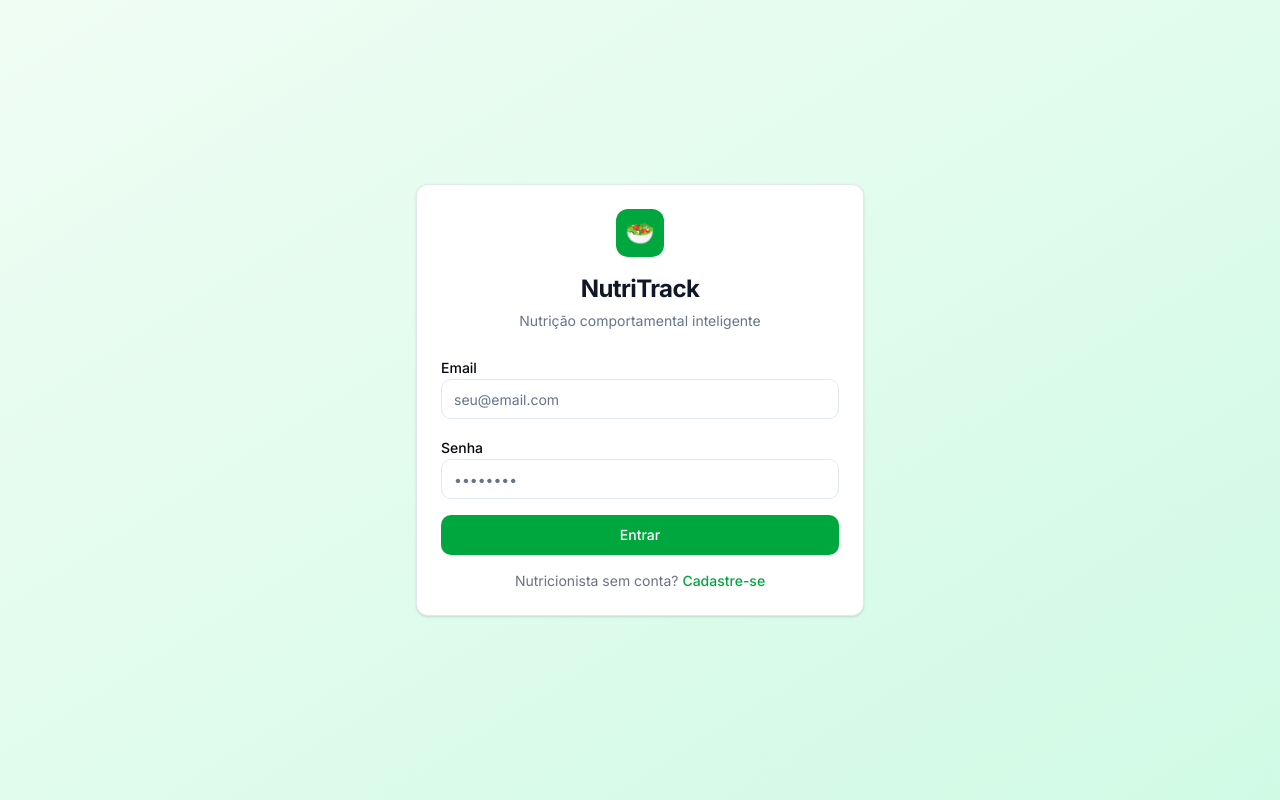
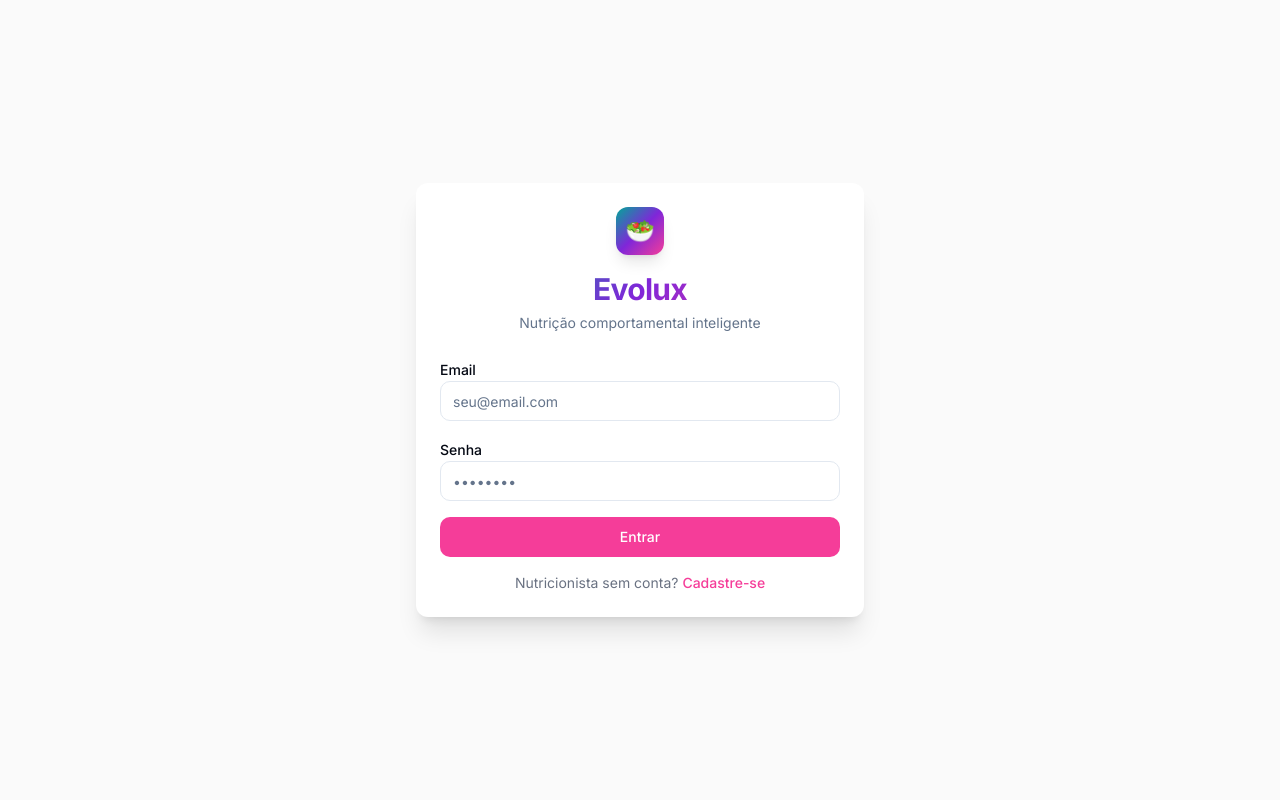
Before and after one commit to heltonbts/NutriTrack, a Next.js app: page /login in a window 1280 px wide. Built offline with nearby package versions, Linux system fonts and the light colour scheme.

Commit message:
fix: name

```diff
--- a/src/app/layout.tsx
+++ b/src/app/layout.tsx
@@ -6,7 +6,7 @@ import { Toaster } from "@/components/ui/toaster";
 const inter = Inter({ subsets: ["latin"] });
 
 export const metadata: Metadata = {
-  title: "NutriTrack 2 - Nutrição Comportamental",
+  title: "Evolux - Nutrição Comportamental",
   description: "Acompanhamento nutricional comportamental",
 };
 
--- a/src/app/login/page.tsx
+++ b/src/app/login/page.tsx
@@ -76,14 +76,14 @@ function LoginForm() {
           />
         </div>
         {error && <p className="text-sm text-red-500">{error}</p>}
-        <Button type="submit" className="w-full bg-green-600 hover:bg-green-700" disabled={loading}>
+        <Button type="submit" className="w-full bg-brand-magenta hover:bg-brand-magenta-dark text-white" disabled={loading}>
           {loading ? "Entrando..." : "Entrar"}
         </Button>
       </form>
 
       <p className="text-center text-sm text-gray-500 mt-4">
         Nutricionista sem conta?{" "}
-        <Link href="/register" className="text-green-600 font-medium hover:underline">
+        <Link href="/register" className="text-brand-magenta font-medium hover:underline">
           Cadastre-se
         </Link>
       </p>
@@ -93,15 +93,15 @@ function LoginForm() {
 
 export default function LoginPage() {
   return (
-    <div className="min-h-screen flex items-center justify-center bg-gradient-to-br from-green-50 to-emerald-100 p-4">
-      <Card className="w-full max-w-md">
+    <div className="min-h-screen flex items-center justify-center bg-[#fafafa] p-4">
+      <Card className="w-full max-w-md shadow-xl border-0">
         <CardHeader className="text-center">
           <div className="flex justify-center mb-4">
-            <div className="w-12 h-12 bg-green-600 rounded-xl flex items-center justify-center">
+            <div className="w-12 h-12 brand-gradient rounded-xl flex items-center justify-center shadow-lg">
               <span className="text-white text-2xl">🥗</span>
             </div>
           </div>
-          <CardTitle className="text-2xl font-bold text-gray-900">NutriTrack</CardTitle>
+          <CardTitle className="text-3xl font-bold brand-gradient-text">Evolux</CardTitle>
           <CardDescription>Nutrição comportamental inteligente</CardDescription>
         </CardHeader>
         <CardContent>
--- a/src/app/register/page.tsx
+++ b/src/app/register/page.tsx
@@ -41,16 +41,16 @@ export default function RegisterPage() {
   }
 
   return (
-    <div className="min-h-screen flex items-center justify-center bg-gradient-to-br from-teal-50 to-emerald-100 p-4">
-      <Card className="w-full max-w-md">
+    <div className="min-h-screen flex items-center justify-center bg-[#fafafa] p-4">
+      <Card className="w-full max-w-md shadow-xl border-0">
         <CardHeader className="text-center">
           <div className="flex justify-center mb-4">
-            <div className="w-12 h-12 bg-teal-600 rounded-xl flex items-center justify-center">
+            <div className="w-12 h-12 brand-gradient rounded-xl flex items-center justify-center shadow-lg">
               <span className="text-white text-2xl">🥗</span>
             </div>
           </div>
-          <CardTitle className="text-2xl font-bold text-gray-900">Criar conta</CardTitle>
-          <CardDescription>Cadastro de nutricionista</CardDescription>
+          <CardTitle className="text-3xl font-bold brand-gradient-text">Evolux</CardTitle>
+          <CardDescription>Crie sua conta de nutricionista</CardDescription>
         </CardHeader>
         <CardContent>
           <form onSubmit={handleSubmit} className="space-y-4">
@@ -111,7 +111,7 @@ export default function RegisterPage() {
 
           <p className="text-center text-sm text-gray-500 mt-4">
             Já tem uma conta?{" "}
-            <Link href="/login" className="text-teal-600 font-medium hover:underline">
+            <Link href="/login" className="text-brand-magenta font-medium hover:underline">
               Entrar
             </Link>
           </p>
--- a/src/components/nutritionist/NutritionistSidebar.tsx
+++ b/src/components/nutritionist/NutritionistSidebar.tsx
@@ -46,7 +46,7 @@ export default function NutritionistSidebar({ user }: { user: SidebarUser }) {
               <span className="text-white text-lg">🥗</span>
             </div>
             <div>
-              <p className="font-bold text-gray-900">NutriTrack</p>
+              <p className="font-bold text-gray-900">Evolux</p>
               <p className="text-xs text-gray-500">Nutricionista</p>
             </div>
           </div>
--- a/src/components/patient/PatientSidebar.tsx
+++ b/src/components/patient/PatientSidebar.tsx
@@ -55,7 +55,7 @@ export default function PatientSidebar({ user }: { user: SidebarUser }) {
               <span className="text-white text-lg">🥗</span>
             </div>
             <div>
-              <p className="font-bold text-gray-900">NutriTrack</p>
+              <p className="font-bold text-gray-900">Evolux</p>
               <p className="text-xs text-gray-500">Paciente</p>
             </div>
           </div>
```
